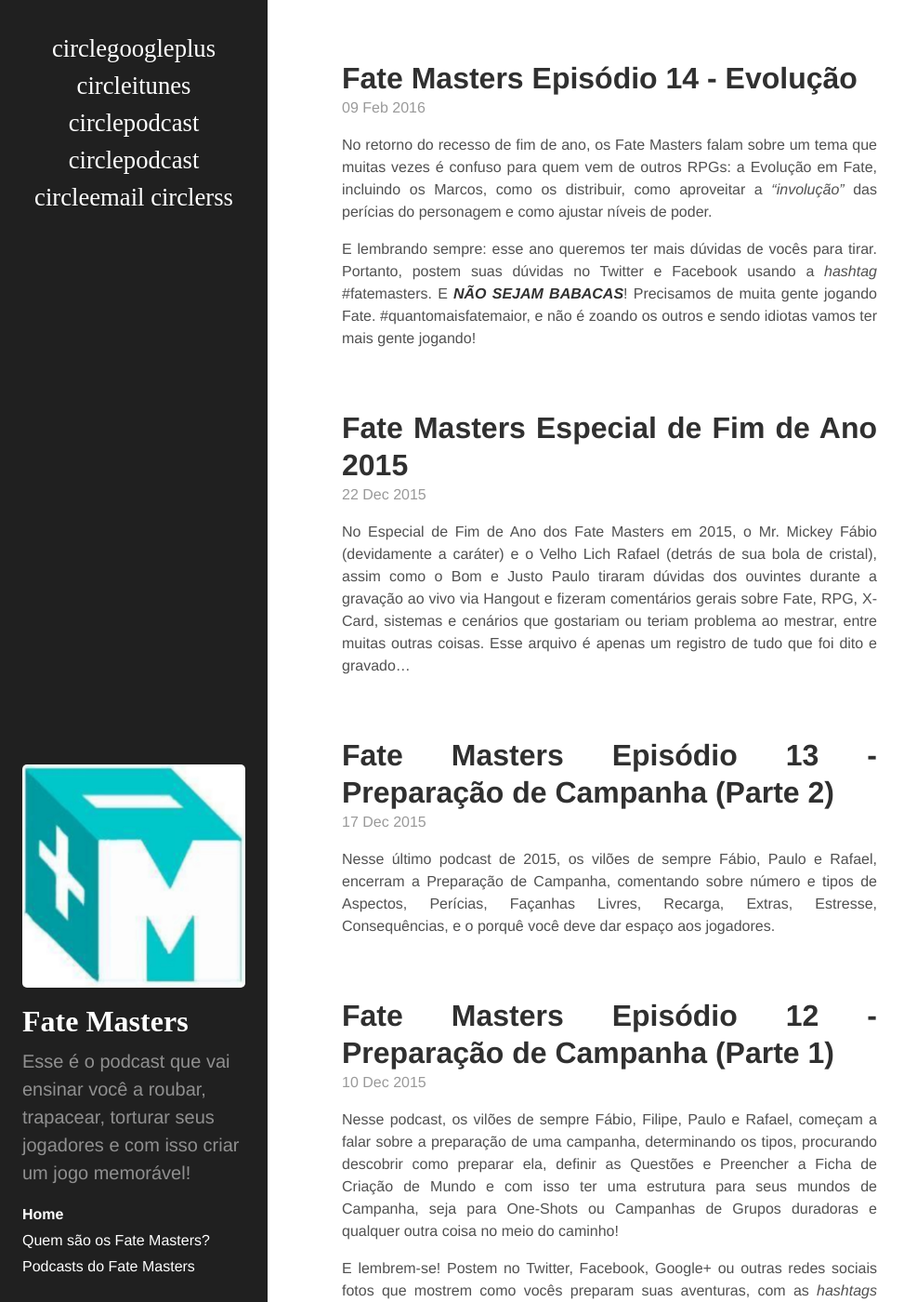
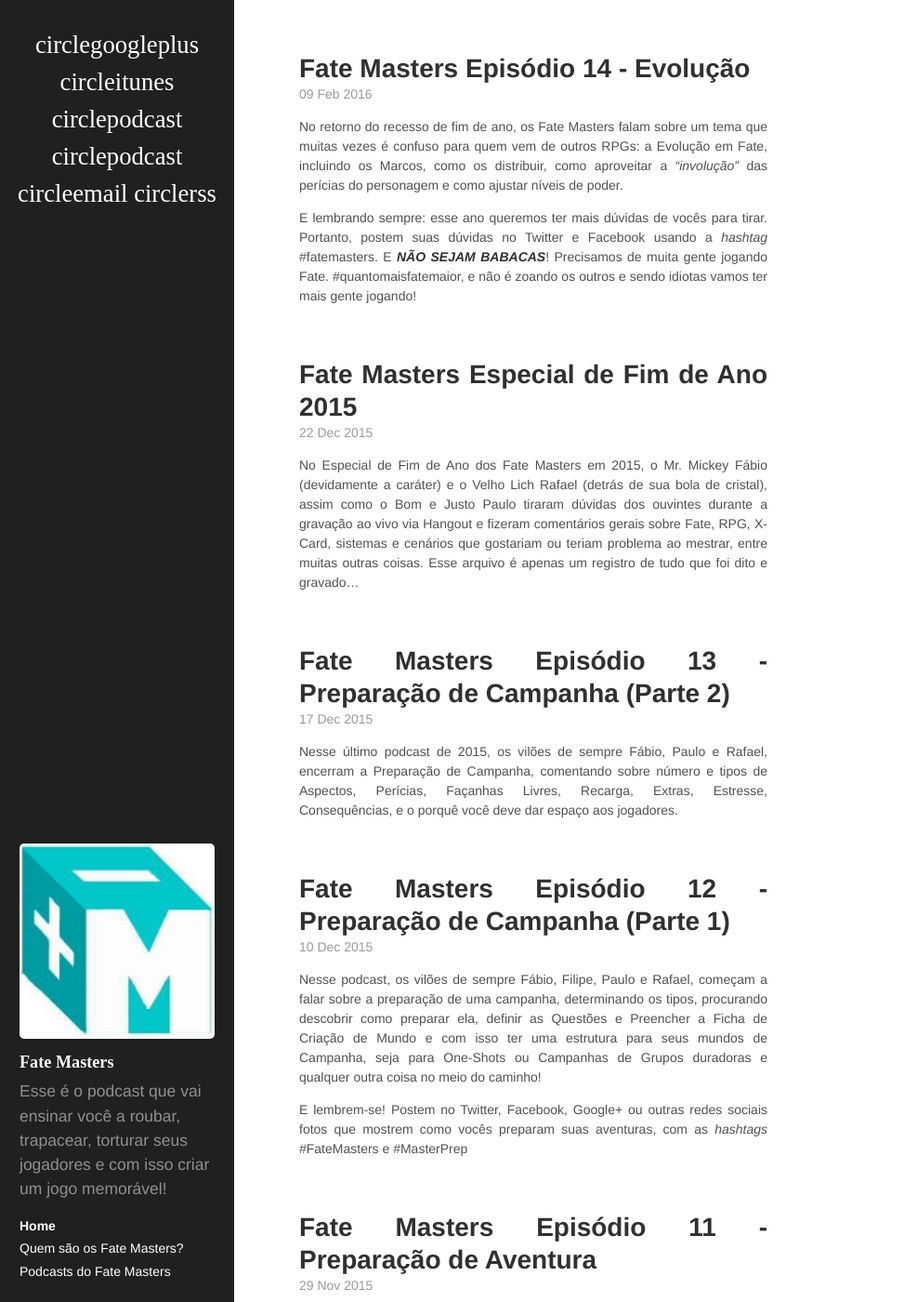
Before and after one commit to fatemasters/fatemasters, a Jekyll site: the page built from index.html, in a window 1280 px wide and 1400 px high. Shown: the whole window at 93% size, without its empty margins (0-987 px from the left). Built offline with Jekyll 4.4.1, drawn with Linux system fonts in a browser that asks for light colours; some web fonts are replaced; the list of posts is cut into pages by our own code.

Commit message:
Ajustes de RSS

```diff
--- a/public/css/hyde.css
+++ b/public/css/hyde.css
@@ -59,12 +59,12 @@
 }
 @media (min-width: 48em) {
   html {
-    font-size: 14px;
+    font-size: 12px;
   }
 }
 @media (min-width: 58em) {
   html {
-    font-size: 16px;
+    font-size: 14px;
   }
 }
 
@@ -103,7 +103,7 @@
   color: #fff;
   margin-top: 0;
   font-family: "Caladea", serif;
-  font-size: 2rem;
+  font-size: 1.3rem;
 }
 
 /* Sidebar nav */
@@ -310,12 +310,12 @@
 @media (min-width: 48em) {
 .authors img
 {
-    max-width:80px;
+    max-width:50px;
 }
 .social-networks
 {
     display: inline-block;
-    font-size: 20pt;
+    font-size: 15pt;
 }
 }
 
```
